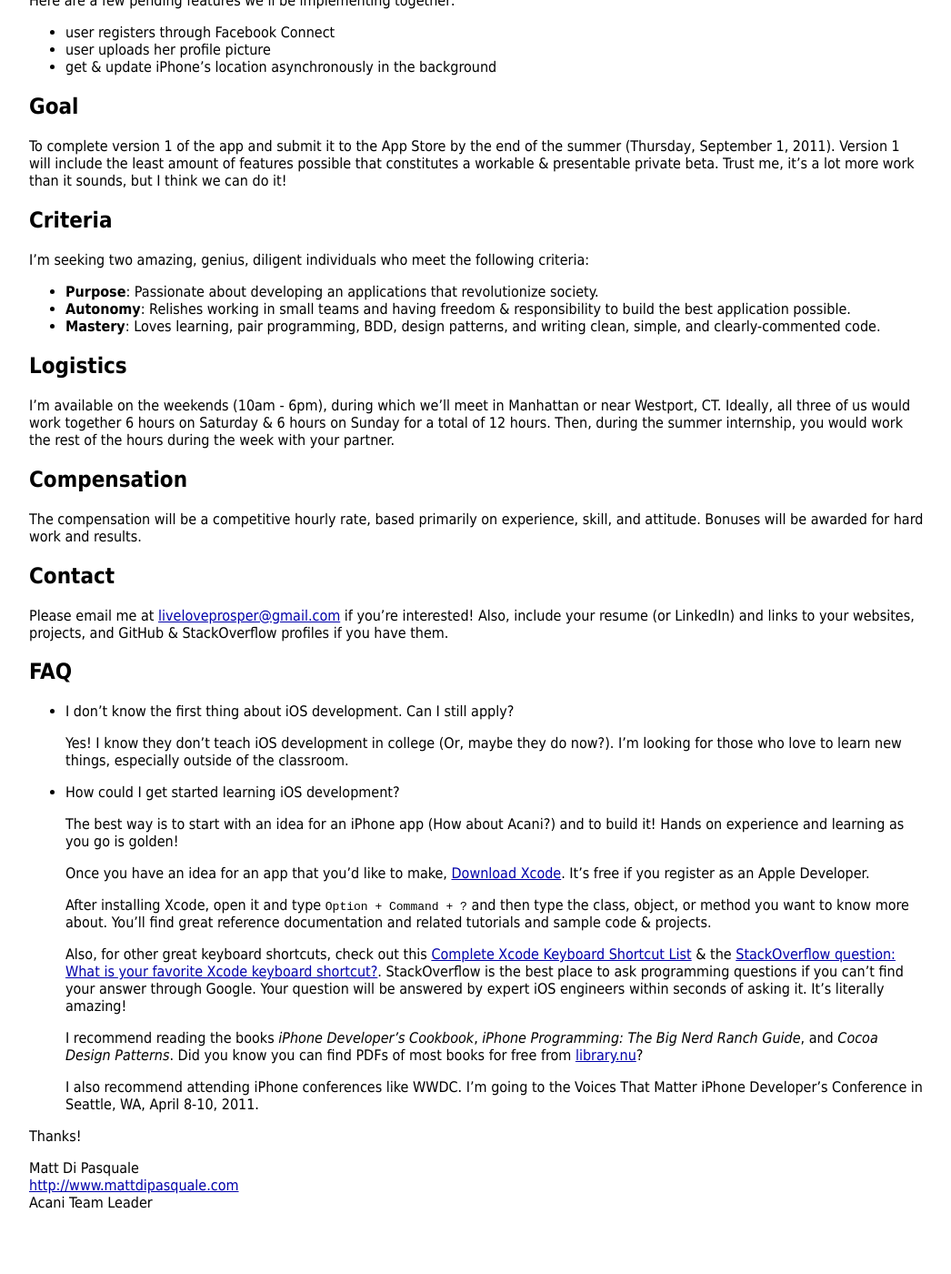
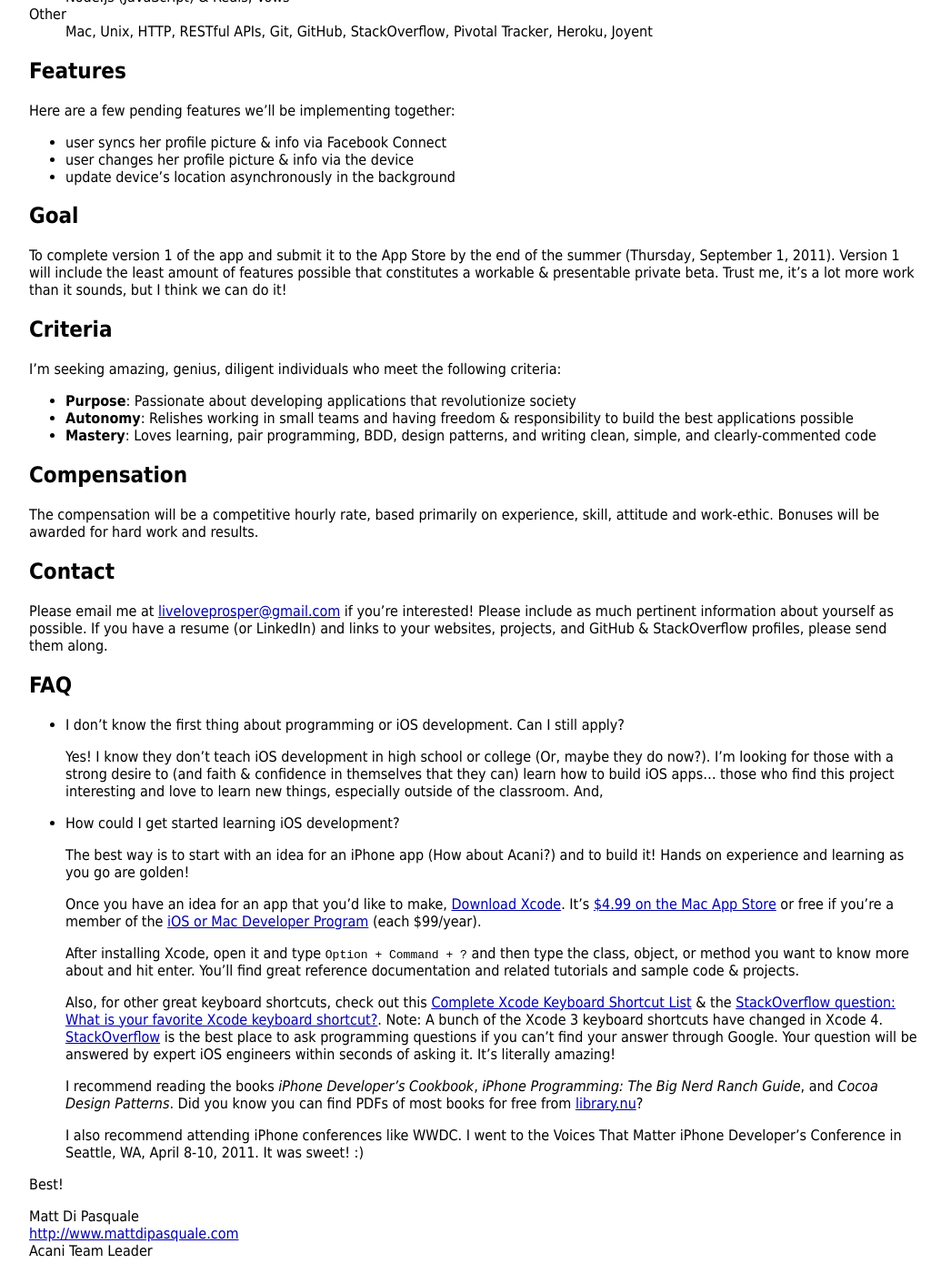
Before and after one commit to acani/acani.github.com, a Jekyll site: the page built from opportunity/index.md, in a window 1280 px wide and 1400 px high, scrolled down 1330 px. Shown: the whole window at 91% size, without its empty margins (116-1162 px from the left). Built offline with Jekyll 4.4.1, drawn with Linux system fonts in a browser that asks for light colours; Markdown is read by kramdown in place of the engine named in the settings; before the commit the page ends 2677 px from its top, so only the background shows below that; some of the changed text lies outside the part shown.

Commit message:
update readme

```diff
--- a/opportunity/index.md
+++ b/opportunity/index.md
@@ -4,6 +4,13 @@
 
 # Acani iOS Opportunity & Summer Internship
 
+> After three weeks of it's launch, Thefacebook had over 6,000 users. Within days, Zuckerberg realized that he was going to need help to operate and maintain Thefacebook. So, he turned to those closest at hand—his roommates. About a week after Thefacebook launched, Zuckerberg signed an employment contract with Dustin Moskovitz. A year later, in a talk, he told the story of Moskovitz joining this way: "One of my roommates was like, 'Hey, I'll help you!' I said, 'Dude! You can't program!' So, he went home for the weekend and bought the book *PERL for Dummies* and said, 'Now I'm ready.' I said, 'Dude, the site's not wirtten in PERL.'
+
+\- Adapted from *The Facebook Effect* by David Kirkpatrick
+
+Now, Moskovitz is worth over 3 billion. That's the kind of person I'm looking to join the Acani team, someone filled with youthful passion & confidence to make Acani the world's best platform for meeting people nearby with similar interests.
+
+**UPDATE**: On Spring Break? Want a one-week challenge (possibly to be continued)? Looking to earn your keep? Let's go! I'm free for the next two weeks (til May 2, 2011) and am looking for bright individuals local to Westport, CT to meet up for at least 30 hours this week (and/or next if possible), i.e., for about 6 hours per day from like 10am - 5pm with a couple short breaks and a 30-minute lunch break. We'll work on Acani at the Westport Library, or Barnes & Noble, or the like.
 
 ## Opportunity
 
@@ -13,17 +20,17 @@
 
 You'll be able to claim to your friends, on your resume, and in interviews that you have at least one substantial app in the App Store.
 
-## Team
+<!-- ## Team
 
 Two iOS engineers, of which you will be one, who will partner on building the app and pair most of the time.
 
 One team leader, me, who will guide the direction of the app and work & program together with the two iOS engineers.
 
-We'll plan out and reflect on the development of the app together on the weekends. I will also provide programming assistance to you then. You will then pair together on the weekdays to carry out the plan. I will always available via phone or email.
+We'll plan out and reflect on the development of the app together on the weekends. I will also provide programming assistance to you then. You will then pair together on the weekdays to carry out the plan. I will always be available via phone or email. -->
 
 ## Commitment
 
-Start immediately, part-time (10-20 hrs/wk) on nights & primarily weekends, and continue on to a full-time (40 hrs/wk) summer internship.
+Start immediately<!-- , part-time (10-20 hrs/wk) on nights & primarily weekends, --> with the opportunity to continue on to a full-time (40 hrs/wk) paid summer internship.
 
 ## Acani
 
@@ -59,9 +66,9 @@
 
 Here are a few pending features we'll be implementing together:
 
-- user registers through Facebook Connect
-- user uploads her profile picture
-- get & update iPhone's location asynchronously in the background
+- user syncs her profile picture & info via Facebook Connect
+- user changes her profile picture & info via the device
+- update device's location asynchronously in the background
 
 ## Goal
 
@@ -69,45 +76,45 @@
 
 ## Criteria
 
-I'm seeking two amazing, genius, diligent individuals who meet the following criteria:
+I'm seeking <!-- two --> amazing, genius, diligent individuals who meet the following criteria:
 
-- **Purpose**: Passionate about developing an applications that revolutionize society.
-- **Autonomy**: Relishes working in small teams and having freedom & responsibility to build the best application possible.
-- **Mastery**: Loves learning, pair programming, BDD, design patterns, and writing clean, simple, and clearly-commented code.
+- **Purpose**: Passionate about developing applications that revolutionize society
+- **Autonomy**: Relishes working in small teams and having freedom & responsibility to build the best applications possible
+- **Mastery**: Loves learning, pair programming, BDD, design patterns, and writing clean, simple, and clearly-commented code
 
-## Logistics
+<!-- ## Logistics
 
-I'm available on the weekends (10am - 6pm), during which we'll meet in Manhattan or near Westport, CT. Ideally, all three of us would work together 6 hours on Saturday & 6 hours on Sunday for a total of 12 hours. Then, during the summer internship, you would work the rest of the hours during the week with your partner.
+I'm completely available for the next two weeks until May 2. After that, I'll be moving to Philly and will only be available primarily on the weekends (10am - 6pm). Ideally, all three of us would work together 6 hours on Saturday & 6 hours on Sunday for a total of 12 hours. Then, during the summer internship, you would work the rest of the hours during the week with your partner. -->
 
 ## Compensation
 
-The compensation will be a competitive hourly rate, based primarily on experience, skill, and attitude. Bonuses will be awarded for hard work and results.
+The compensation will be a competitive hourly rate, based primarily on experience, skill, attitude and work-ethic. Bonuses will be awarded for hard work and results.
 
 ## Contact
 
-Please email me at <script>eval(decodeURIComponent('%64%6f%63%75%6d%65%6e%74%2e%77%72%69%74%65%28%27%3c%61%20%63%6c%61%73%73%3d%5c%22%65%6d%61%69%6c%5c%22%20%68%72%65%66%3d%5c%22%6d%61%69%6c%74%6f%3a%6c%69%76%65%6c%6f%76%65%70%72%6f%73%70%65%72%40%67%6d%61%69%6c%2e%63%6f%6d%5c%22%3e%6c%69%76%65%6c%6f%76%65%70%72%6f%73%70%65%72%40%67%6d%61%69%6c%2e%63%6f%6d%3c%5c%2f%61%3e%27%29%3b'))</script> if you're interested! Also, include your resume (or LinkedIn) and links to your websites, projects, and GitHub & StackOverflow profiles if you have them.
+Please email me at <script>eval(decodeURIComponent('%64%6f%63%75%6d%65%6e%74%2e%77%72%69%74%65%28%27%3c%61%20%63%6c%61%73%73%3d%5c%22%65%6d%61%69%6c%5c%22%20%68%72%65%66%3d%5c%22%6d%61%69%6c%74%6f%3a%6c%69%76%65%6c%6f%76%65%70%72%6f%73%70%65%72%40%67%6d%61%69%6c%2e%63%6f%6d%5c%22%3e%6c%69%76%65%6c%6f%76%65%70%72%6f%73%70%65%72%40%67%6d%61%69%6c%2e%63%6f%6d%3c%5c%2f%61%3e%27%29%3b'))</script> if you're interested! Please include as much pertinent information about yourself as possible. If you have a resume (or LinkedIn) and links to your websites, projects, and GitHub & StackOverflow profiles, please send them along. <!-- Also, include your resume (or LinkedIn) and links to your websites, projects, and GitHub & StackOverflow profiles if you have them. -->
 
 ## FAQ
 
-* I don't know the first thing about iOS development. Can I still apply?
+* I don't know the first thing about programming or iOS development. Can I still apply?
 
-  Yes! I know they don't teach iOS development in college (Or, maybe they do now?). I'm looking for those who love to learn new things, especially outside of the classroom.
+  Yes! I know they don't teach iOS development in high school or college (Or, maybe they do now?). I'm looking for those with a strong desire to (and faith & confidence in themselves that they can) learn how to build iOS apps... those who find this project interesting and love to learn new things, especially outside of the classroom. And,
 
 * How could I get started learning iOS development?
 
-  The best way is to start with an idea for an iPhone app (How about Acani?) and to build it! Hands on experience and learning as you go is golden!
+  The best way is to start with an idea for an iPhone app (How about Acani?) and to build it! Hands on experience and learning as you go are golden!
 
-  Once you have an idea for an app that you'd like to make, [Download Xcode][2]. It's free if you register as an Apple Developer.
+  Once you have an idea for an app that you'd like to make, [Download Xcode][2]. It's [$4.99 on the Mac App Store][6] or free if you're a member of the [iOS or Mac Developer Program][7] (each $99/year).
 
-  After installing Xcode, open it and type `Option + Command + ?` and then type the class, object, or method you want to know more about. You'll find great reference documentation and related tutorials and sample code & projects.
+  After installing Xcode, open it and type `Option + Command + ?` and then type the class, object, or method you want to know more about and hit enter. You'll find great reference documentation and related tutorials and sample code & projects.
 
-  Also, for other great keyboard shortcuts, check out this [Complete Xcode Keyboard Shortcut List][3] & the [StackOverflow question: What is your favorite Xcode keyboard shortcut?][4]. StackOverflow is the best place to ask programming questions if you can't find your answer through Google. Your question will be answered by expert iOS engineers within seconds of asking it. It's literally amazing!
+  Also, for other great keyboard shortcuts, check out this [Complete Xcode Keyboard Shortcut List][3] & the [StackOverflow question: What is your favorite Xcode keyboard shortcut?][4]. Note: A bunch of the Xcode 3 keyboard shortcuts have changed in Xcode 4. [StackOverflow][8] is the best place to ask programming questions if you can't find your answer through Google. Your question will be answered by expert iOS engineers within seconds of asking it. It's literally amazing!
 
   I recommend reading the books *iPhone Developer's Cookbook*, *iPhone Programming: The Big Nerd Ranch Guide*, and *Cocoa Design Patterns*. Did you know you can find PDFs of most books for free from [library.nu][5]?
 
-  I also recommend attending iPhone conferences like WWDC. I'm going to the Voices That Matter iPhone Developer's Conference in Seattle, WA, April 8-10, 2011.
+  I also recommend attending iPhone conferences like WWDC. I went to the Voices That Matter iPhone Developer's Conference in Seattle, WA, April 8-10, 2011. It was sweet! :)
 
-Thanks!
+Best!
 
 Matt Di Pasquale
 <http://www.mattdipasquale.com>
```
Also changed, not shown: other parts of opportunity/index.md (+3 -0 lines).
